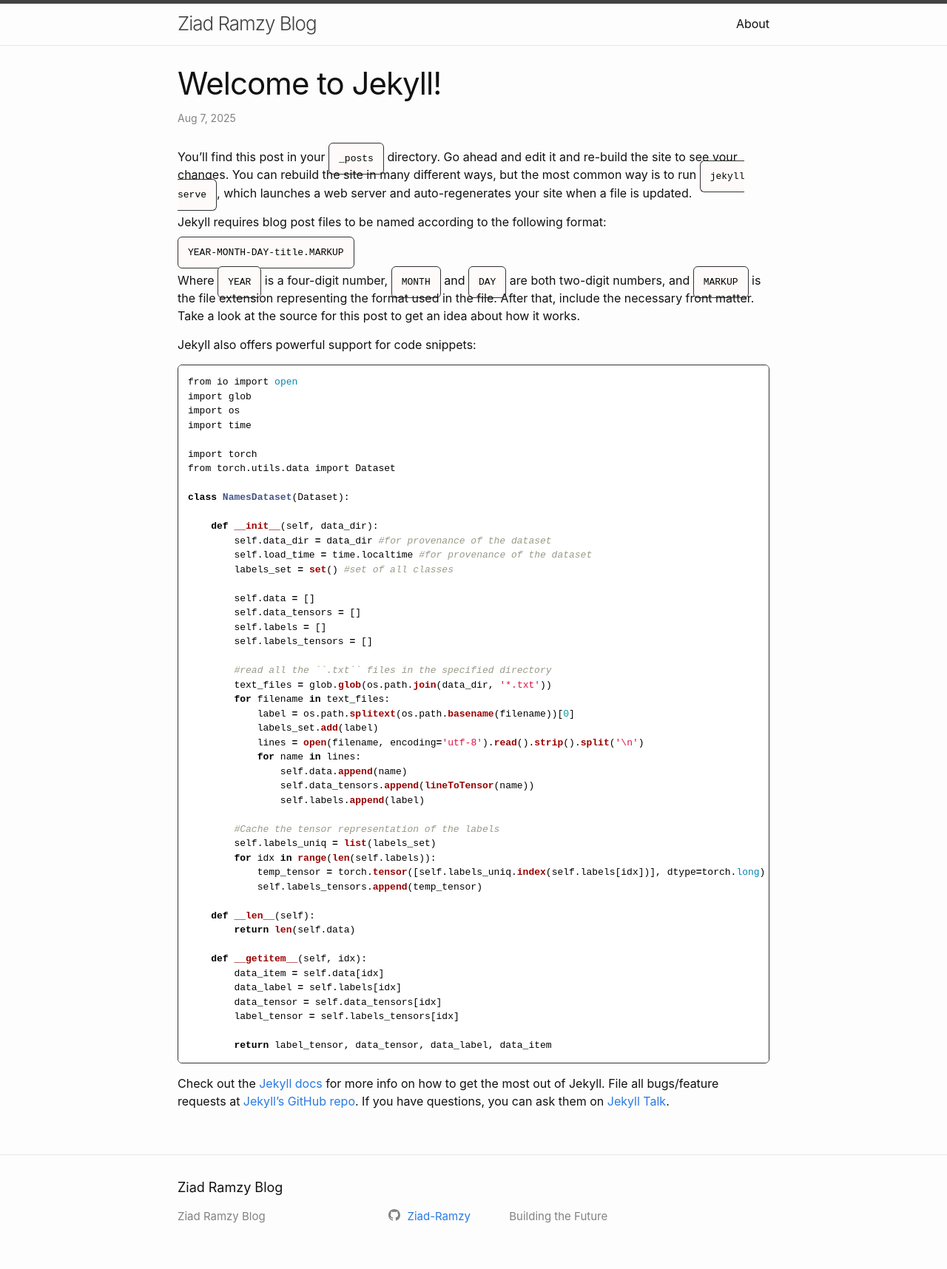
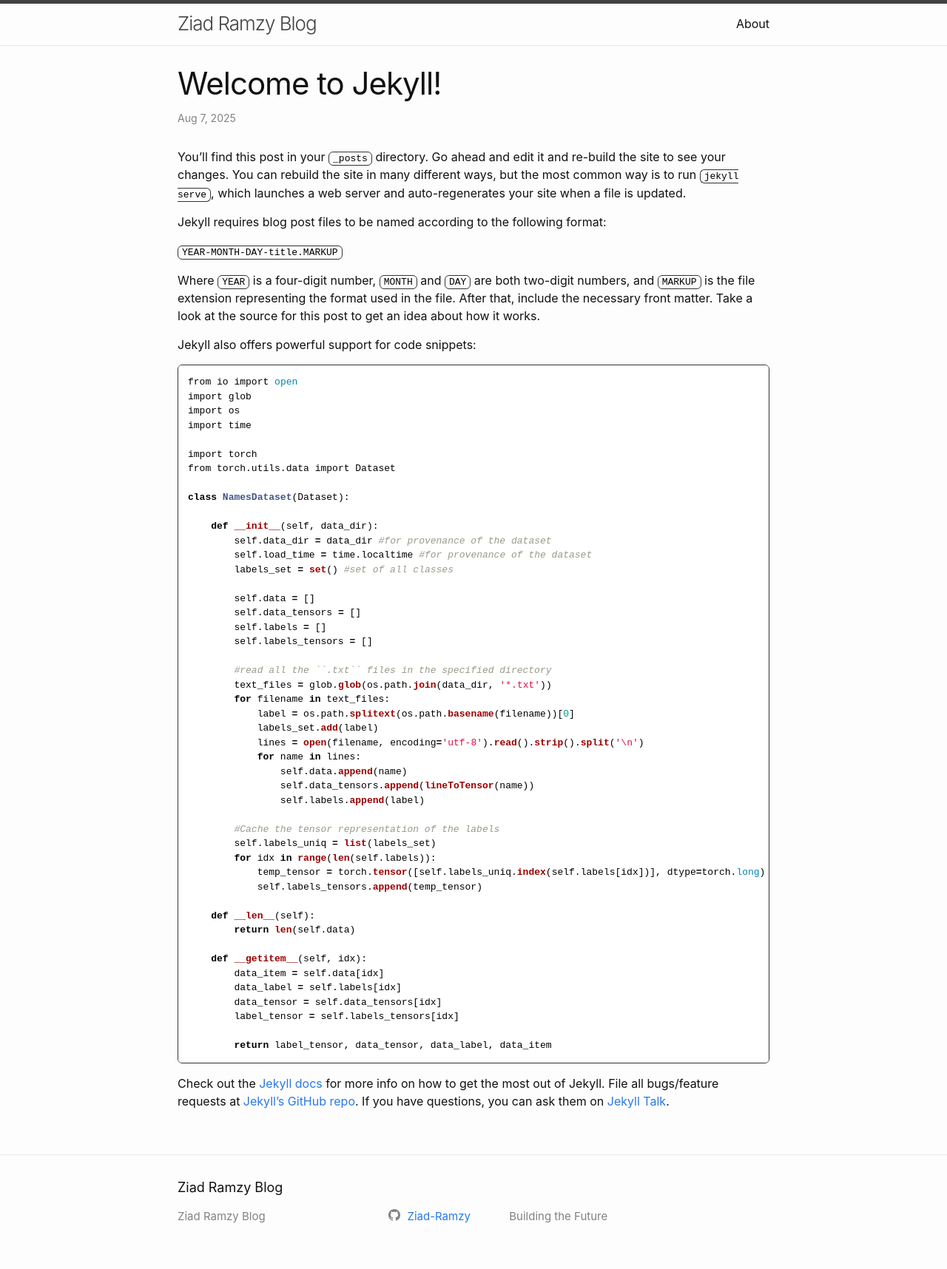
Before and after one commit to Ziad-Ramzy/ziad-ramzy.github.io, a Jekyll site: the page built from _posts/2025-08-07-welcome-to-jekyll.markdown, in a window 1280 px wide. Shown: the whole page at 74% size. Built offline with Jekyll 4.4.1, drawn with Linux system fonts in a browser that asks for light colours.

Commit message:
some customizations

```diff
--- a/assets/main.scss
+++ b/assets/main.scss
@@ -9,14 +9,13 @@
 pre, code {
   font-family: monospace;
   font-size: 13px;
-  background-color: #fffafa;
+  background-color: #fdfcfcf8;
   color: #000000;
   border: 1px solid #333;
   border-radius: 6px;
-  padding: 1em;
 }
 .highlighter-rouge .highlight {
-    background: rgb(255, 255, 255);
+    background: rgba(255, 255, 255, 0.986);
 }
 /* Fix code inside pre (avoid double background) */
 pre code {
```
